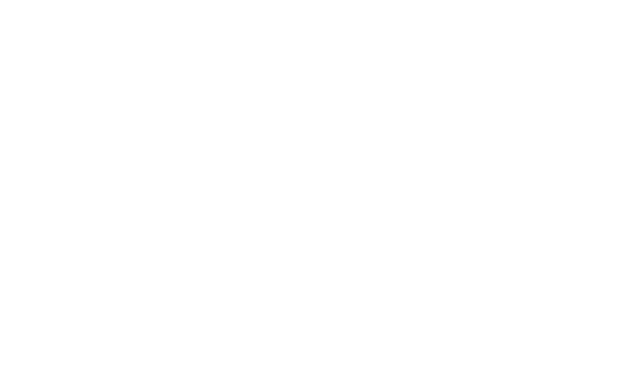
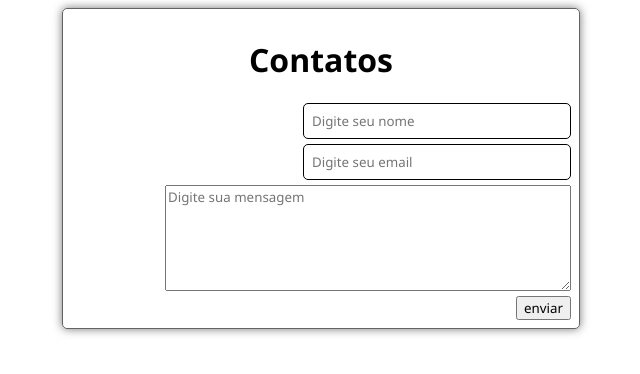
Before and after one commit to Rafael582480/FinalProject, a plain HTML site: page contatos/index.html in a window 1280 px wide. Shown: the whole page, without its empty margins (319-959 px from the left). Drawn offline with Linux system fonts and the light colour scheme.

Commit message:
tenta ae

```diff
--- a/contatos/index.html
+++ b/contatos/index.html
@@ -7,6 +7,21 @@
     <link rel="stylesheet" href="style.css">
 </head>
 <body>
+
+    <div id="Main">
+        <div id="header">
+            <h1>Contatos</h1>
+        </div>
+        <div class="Formulario">
+                <input id="name" type="text" placeholder="Digite seu nome">
+                <input id="email" type="text" placeholder="Digite seu email">
+                <textarea id="msg_text" placeholder="Digite sua mensagem"></textarea>
+
+                <button id="enviar">enviar</button>
+        </div>
+        <div id="labels"></div>
+    </div>
+
     <script src="main.js"></script>
 </body>
 </html>
--- a/contatos/main.js
+++ b/contatos/main.js
@@ -0,0 +1,18 @@
+let user_name = String(document.querySelector("#name").value)
+let user_email = String(document.querySelector("#email").value)
+let labels = document.querySelector("#labels")
+let enviar = document.querySelector("#enviar")
+
+enviar.addEventListener("click", criar)
+
+let peoples = []
+function criar() {
+    let people = {
+        name: user_name,
+        email: user_email
+    }
+
+    peoples.push(people)
+
+    labels.textContent = peoples[0]["name"]
+}
--- a/contatos/style.css
+++ b/contatos/style.css
@@ -0,0 +1,32 @@
+* {
+    font-family: 'Segoe UI', Tahoma, Geneva, Verdana, sans-serif;
+}
+
+#Main {
+    margin: 0 auto;
+    width: 500px;
+    text-align: center;
+    border: 1px solid rgb(99, 99, 99);
+    box-shadow: 0px 0px 10px rgb(119, 119, 119);
+    border-radius: 5px;
+    padding: 0.5rem;
+}
+
+.Formulario {
+    display: flex;
+    flex-direction: column;
+    align-items: end;
+    gap: 5px;
+}
+
+.Formulario input {
+    padding: 0.5rem;
+    width: 250px;
+    border-radius: 5px;
+    border: 1px solid black;
+}
+
+.Formulario textarea {
+    width: 400px;
+    height: 100px;
+}
```
